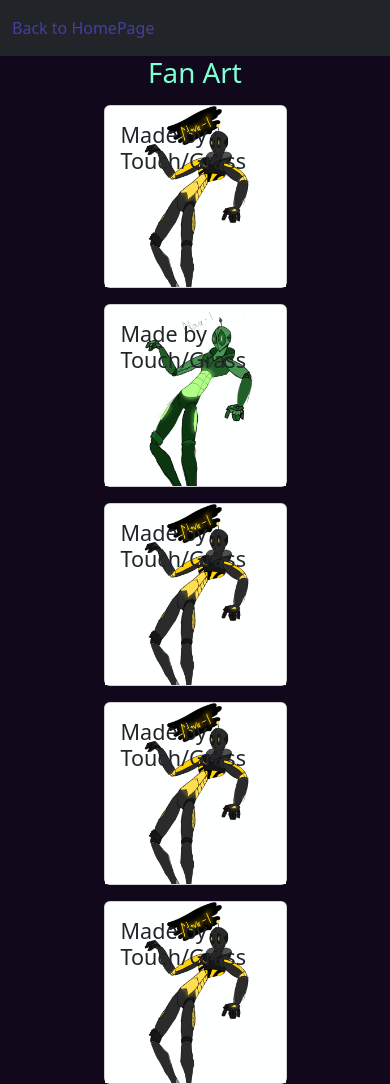
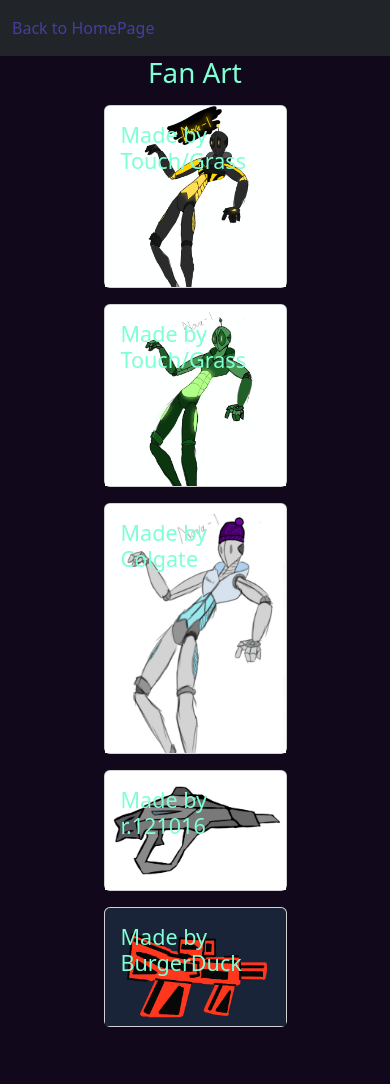
Before and after one commit to qwertyuiop15243/Nova-unnoficial-website, a plain HTML site: page art.html in a window 390 px wide. After the commit the page ends 1027 px from the top, so only its background shows below. Drawn offline with nearby package versions, Linux system fonts and the light colour scheme.

Commit message:
Add files via upload

```diff
--- a/art.html
+++ b/art.html
@@ -24,7 +24,7 @@
   <div style="margin-left: 25%; width: 50%;" class="card img-fluid">
     <img class="card-img-top" src="1.jpg" alt="Card image" >
     <div s class="card-img-overlay">
-      <h4 class="card-title">Made by Touch/Grass</h4>
+      <h4 class="card-title" style="color: aquamarine;">Made by Touch/Grass</h4>
     </div>
   </div>
 </div>
@@ -32,31 +32,31 @@
   <div style="margin-left: 25%; width: 50%;" class="card img-fluid">
     <img class="card-img-top" src="2.jpg" alt="Card image" >
     <div s class="card-img-overlay">
-      <h4 class="card-title">Made by Touch/Grass</h4>
+      <h4 class="card-title" style="color: aquamarine;">Made by Touch/Grass</h4>
     </div>
   </div>
 </div>
 <div class="container mt-3 ">
   <div style="margin-left: 25%; width: 50%;" class="card img-fluid">
-    <img class="card-img-top" src="1.jpg" alt="Card image" >
+    <img class="card-img-top" src="3.png" alt="Card image" >
     <div s class="card-img-overlay">
-      <h4 class="card-title">Made by Touch/Grass</h4>
+      <h4 class="card-title" style="color: aquamarine;">Made by Colgate</h4>
     </div>
   </div>
 </div>
 <div class="container mt-3 ">
   <div style="margin-left: 25%; width: 50%;" class="card img-fluid">
-    <img class="card-img-top" src="1.jpg" alt="Card image" >
+    <img class="card-img-top" src="blaster.jpg" alt="Card image" >
     <div s class="card-img-overlay">
-      <h4 class="card-title">Made by Touch/Grass</h4>
+      <h4 class="card-title" style="color: aquamarine;">Made by r.121016</h4>
     </div>
   </div>
 </div>
 <div class="container mt-3 ">
   <div style="margin-left: 25%; width: 50%;" class="card img-fluid">
-    <img class="card-img-top" src="1.jpg" alt="Card image" >
+    <img class="card-img-top" src="blastey.png" alt="Card image" >
     <div s class="card-img-overlay">
-      <h4 class="card-title">Made by Touch/Grass</h4>
+      <h4 class="card-title" style="color: aquamarine;">Made by BurgerDuck</h4>
     </div>
   </div>
 </div>
```
Also changed, not shown: devs.html (+9 -0 lines), discord.html (+10 -2 lines), index.html (+17 -3 lines), 3.png (added), background.jpg (added), blaster.jpg (added), blastey.png (added), other backgroudn.jpg (added), otherotherbackground.jpg (added), style.css (line endings or trailing spaces), theotherotherbackground.jpg (added).
